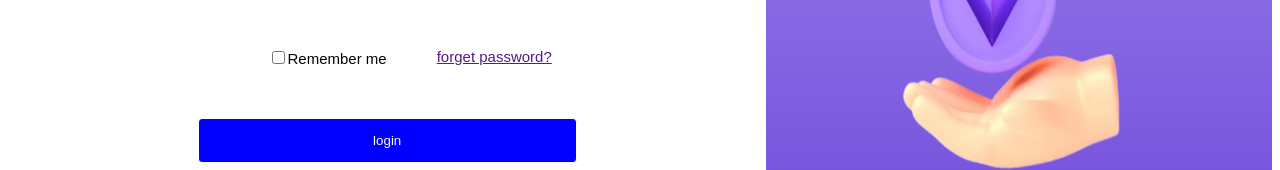
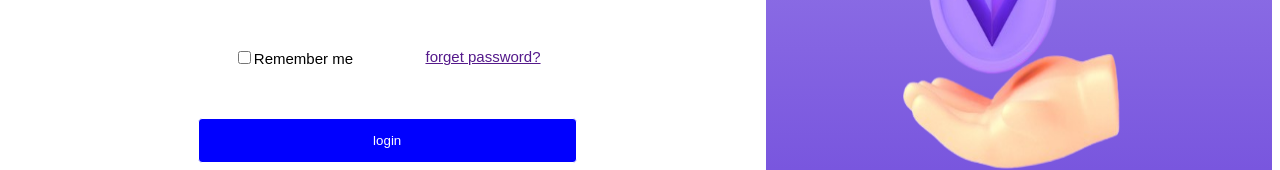
Before and after one commit to jolaxx2107/lachuzz, a plain HTML site: page index.html in a window 1280 px wide. Shown: the part 438-608 px from the top of the page. Drawn offline with Linux system fonts and the light colour scheme.

Commit message:
commited

```diff
--- a/index.html
+++ b/index.html
@@ -11,7 +11,7 @@
             text-align:left;font-family:sans-serif;width:50%;height:70%"
         }
         .flex{
-  display: flex;flex-direction:row;Justify-content:right;
+  display: flex;flex-direction:row;justify-content:space-around;
 }
 .flex > div {
 
```
